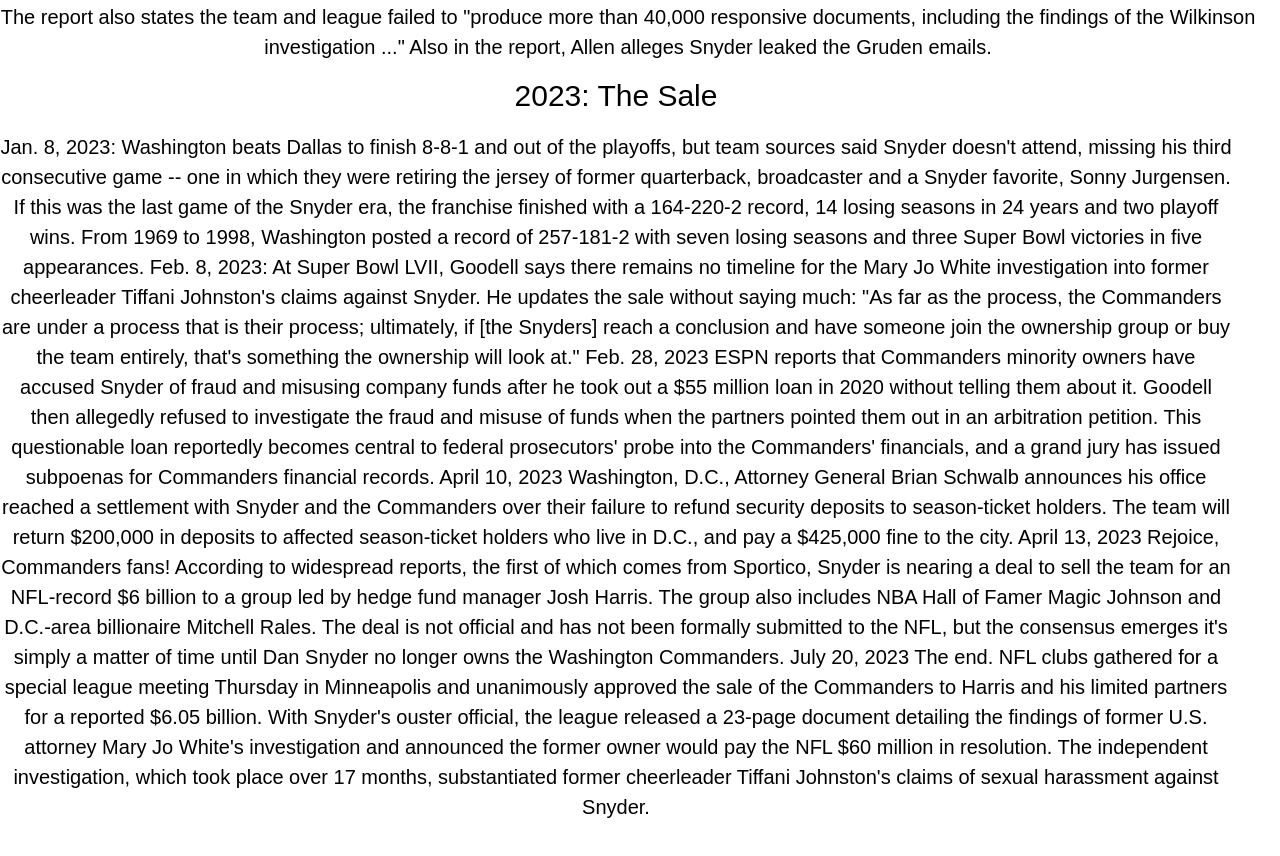
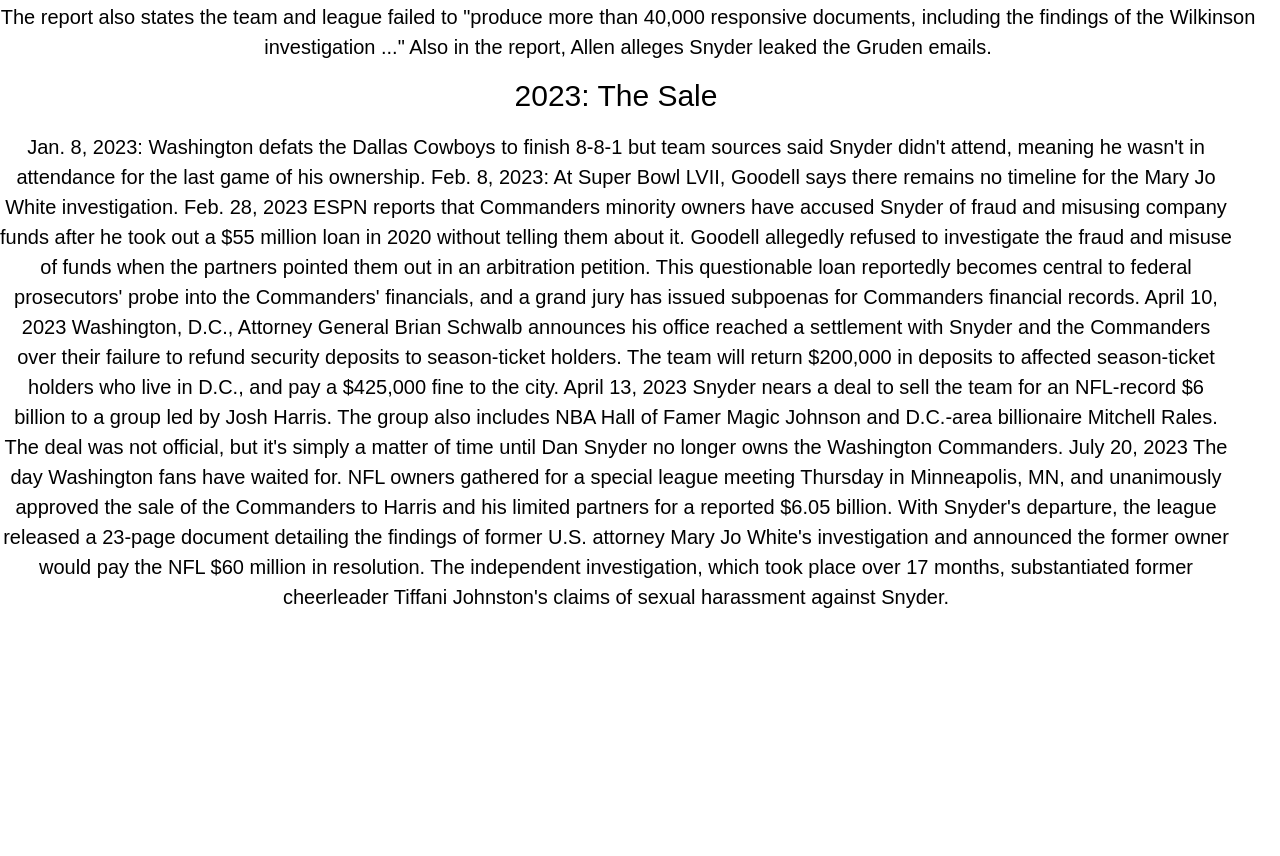
Before and after one commit to nathanschwartz1/nathanschwartz-J352, a plain HTML site: page final-project/index.html in a window 1280 px wide. Shown: the part 5623-6479 px from the top of the page. After the commit the page ends 6347 px from the top, so only its background shows below. Drawn offline with nearby package versions, Linux system fonts and the light colour scheme; a script that the page names is missing.

Commit message:
Update index.html

```diff
--- a/final-project/index.html
+++ b/final-project/index.html
@@ -209,21 +209,21 @@ Nov. 10, 2022: D.C. Attorney General Karl Racine says the city has filed a civil
             <a name="#2023"></a>
             <h5>2023: The Sale</h5>
             <p>
-            Jan. 8, 2023: Washington beats Dallas to finish 8-8-1 and out of the playoffs, but team sources said Snyder doesn't attend, missing his third consecutive game -- one in which they were retiring the jersey of former quarterback, broadcaster and a Snyder favorite, Sonny Jurgensen. If this was the last game of the Snyder era, the franchise finished with a 164-220-2 record, 14 losing seasons in 24 years and two playoff wins. From 1969 to 1998, Washington posted a record of 257-181-2 with seven losing seasons and three Super Bowl victories in five appearances.
+            Jan. 8, 2023: Washington defats the Dallas Cowboys to finish 8-8-1 but team sources said Snyder didn't attend, meaning he wasn't in attendance for the last game of his ownership.
 
-Feb. 8, 2023: At Super Bowl LVII, Goodell says there remains no timeline for the Mary Jo White investigation into former cheerleader Tiffani Johnston's claims against Snyder. He updates the sale without saying much: "As far as the process, the Commanders are under a process that is their process; ultimately, if [the Snyders] reach a conclusion and have someone join the ownership group or buy the team entirely, that's something the ownership will look at."
+Feb. 8, 2023: At Super Bowl LVII, Goodell says there remains no timeline for the Mary Jo White investigation.
 
             Feb. 28, 2023
-ESPN reports that Commanders minority owners have accused Snyder of fraud and misusing company funds after he took out a $55 million loan in 2020 without telling them about it. Goodell then allegedly refused to investigate the fraud and misuse of funds when the partners pointed them out in an arbitration petition. This questionable loan reportedly becomes central to federal prosecutors' probe into the Commanders' financials, and a grand jury has issued subpoenas for Commanders financial records.
+ESPN reports that Commanders minority owners have accused Snyder of fraud and misusing company funds after he took out a $55 million loan in 2020 without telling them about it. Goodell allegedly refused to investigate the fraud and misuse of funds when the partners pointed them out in an arbitration petition. This questionable loan reportedly becomes central to federal prosecutors' probe into the Commanders' financials, and a grand jury has issued subpoenas for Commanders financial records.
 
 April 10, 2023
 Washington, D.C., Attorney General Brian Schwalb announces his office reached a settlement with Snyder and the Commanders over their failure to refund security deposits to season-ticket holders. The team will return $200,000 in deposits to affected season-ticket holders who live in D.C., and pay a $425,000 fine to the city.
 
 April 13, 2023
-Rejoice, Commanders fans! According to widespread reports, the first of which comes from Sportico, Snyder is nearing a deal to sell the team for an NFL-record $6 billion to a group led by hedge fund manager Josh Harris. The group also includes NBA Hall of Famer Magic Johnson and D.C.-area billionaire Mitchell Rales. The deal is not official and has not been formally submitted to the NFL, but the consensus emerges it's simply a matter of time until Dan Snyder no longer owns the Washington Commanders.
+Snyder nears a deal to sell the team for an NFL-record $6 billion to a group led by Josh Harris. The group also includes NBA Hall of Famer Magic Johnson and D.C.-area billionaire Mitchell Rales. The deal was not official, but it's simply a matter of time until Dan Snyder no longer owns the Washington Commanders.
 
 July 20, 2023
-The end. NFL clubs gathered for a special league meeting Thursday in Minneapolis and unanimously approved the sale of the Commanders to Harris and his limited partners for a reported $6.05 billion. With Snyder's ouster official, the league released a 23-page document detailing the findings of former U.S. attorney Mary Jo White's investigation and announced the former owner would pay the NFL $60 million in resolution. The independent investigation, which took place over 17 months, substantiated former cheerleader Tiffani Johnston's claims of sexual harassment against Snyder.</p>
+The day Washington fans have waited for. NFL owners gathered for a special league meeting Thursday in Minneapolis, MN, and unanimously approved the sale of the Commanders to Harris and his limited partners for a reported $6.05 billion. With Snyder's departure, the league released a 23-page document detailing the findings of former U.S. attorney Mary Jo White's investigation and announced the former owner would pay the NFL $60 million in resolution. The independent investigation, which took place over 17 months, substantiated former cheerleader Tiffani Johnston's claims of sexual harassment against Snyder.</p>
         </div>
     </div>
     </div>
```
